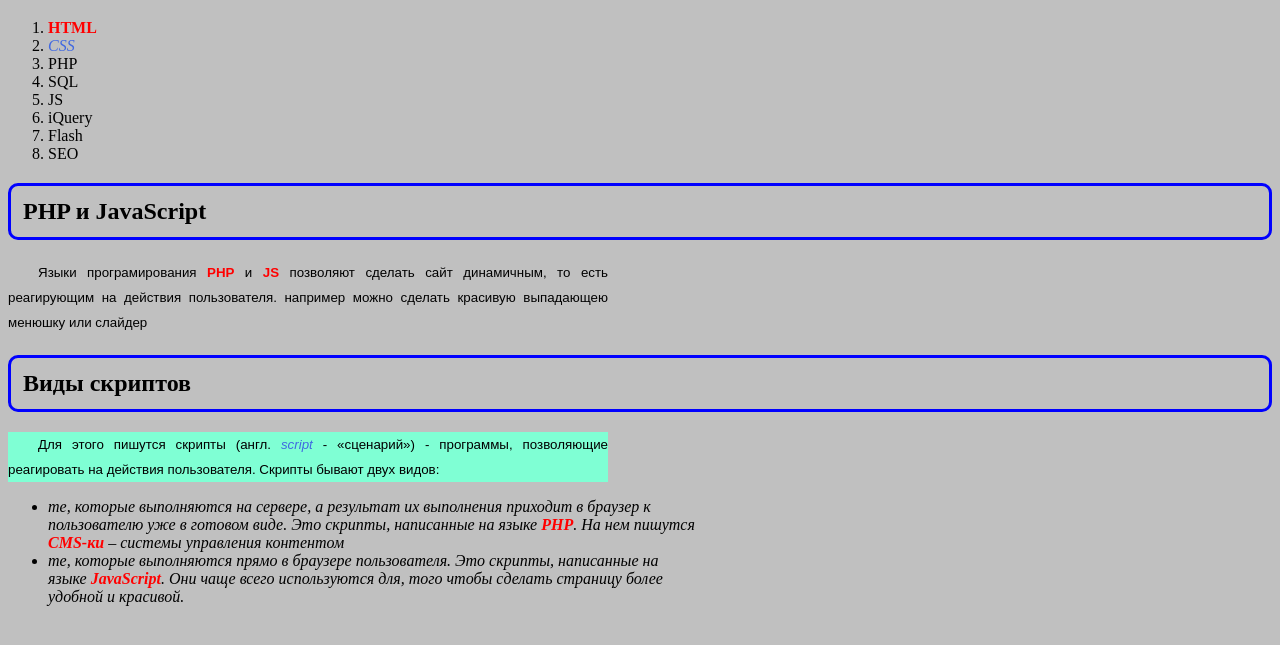
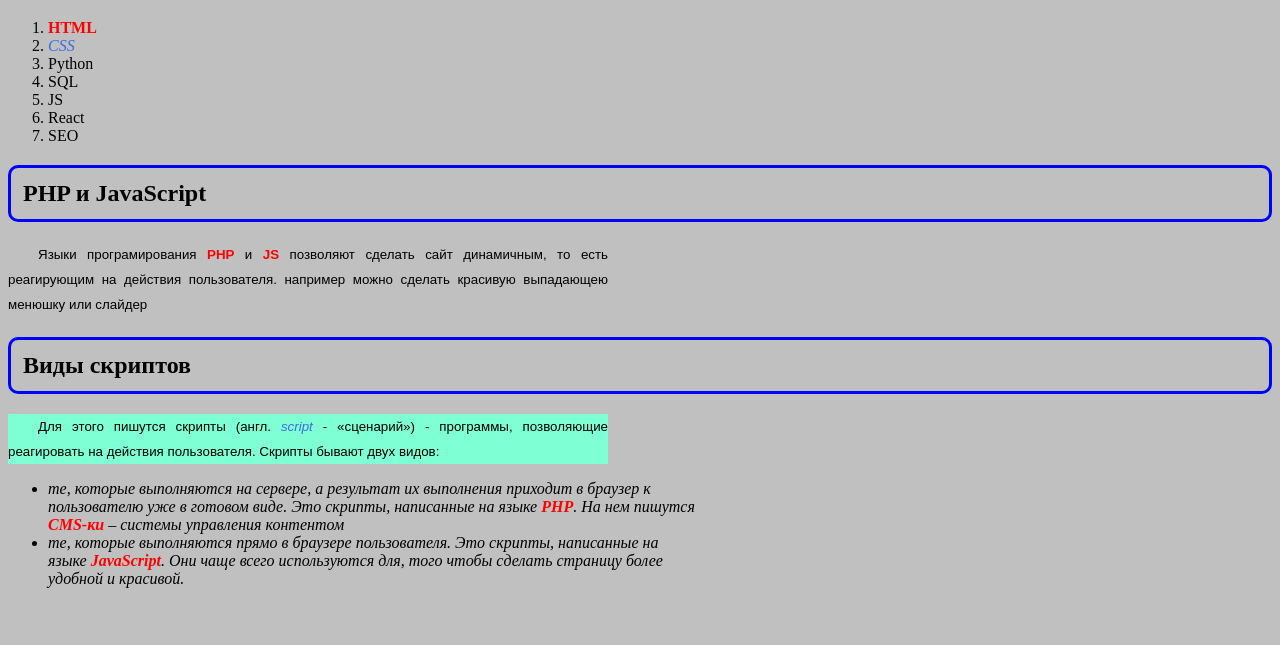
Before and after one commit to incub94/html-css-js, a plain HTML site: page bb/testpage.html in a window 1280 px wide. Shown: the part 61-706 px from the top of the page. Drawn offline with Linux system fonts and the light colour scheme.

Commit message:
update tech list

```diff
--- a/bb/testpage.html
+++ b/bb/testpage.html
@@ -14,24 +14,27 @@
     <ol>
         <li><strong>HTML</strong></li>
         <li><em>CSS</em></li>
-		<li>PHP</li>
+        <li>Python</li>
         <li>SQL</li>
         <li>JS</li>
-		<li>iQuery</li>
-		<li>Flash</li>
+        <li>React</li>
         <li>SEO</li>
     </ol>
     <h2>PHP и JavaScript</h2>
-	<p>Языки програмирования <strong>PHP</strong> и <strong>JS</strong> позволяют сделать сайт динамичным, то есть реагирующим на действия пользователя.
+    <p>Языки програмирования <strong>PHP</strong> и <strong>JS</strong> позволяют сделать сайт динамичным, то есть
+        реагирующим на действия пользователя.
         например можно сделать красивую выпадающею менюшку или слайдер</p>
     <h2>Виды скриптов</h2>
-	<p id="main">Для этого пишутся скрипты (англ. <em>script</em> - &laquo;сценарий&raquo;) - программы, позволяющие реагировать на
+    <p id="main">Для этого пишутся скрипты (англ. <em>script</em> - &laquo;сценарий&raquo;) - программы, позволяющие
+        реагировать на
         действия пользователя. Скрипты бывают двух видов:</p>
     <ul>
         <li>те, которые выполняются на сервере, а результат их выполнения приходит в браузер к пользователю уже в
-			готовом виде. Это скрипты, написанные на языке <strong>PHP</strong>. На нем пишутся <strong>CMS-ки</strong> – системы управления контентом
+            готовом виде. Это скрипты, написанные на языке <strong>PHP</strong>. На нем пишутся <strong>CMS-ки</strong>
+            – системы управления контентом
         </li>
-		<li>те, которые выполняются прямо в браузере пользователя. Это скрипты, написанные на языке <strong>JavaScript</strong>. Они чаще
+        <li>те, которые выполняются прямо в браузере пользователя. Это скрипты, написанные на языке
+            <strong>JavaScript</strong>. Они чаще
             всего используются для, того чтобы сделать страницу более удобной и красивой.</li>
     </ul>
 </body>
```
Lines whose indentation alone changed are shown as unchanged.
